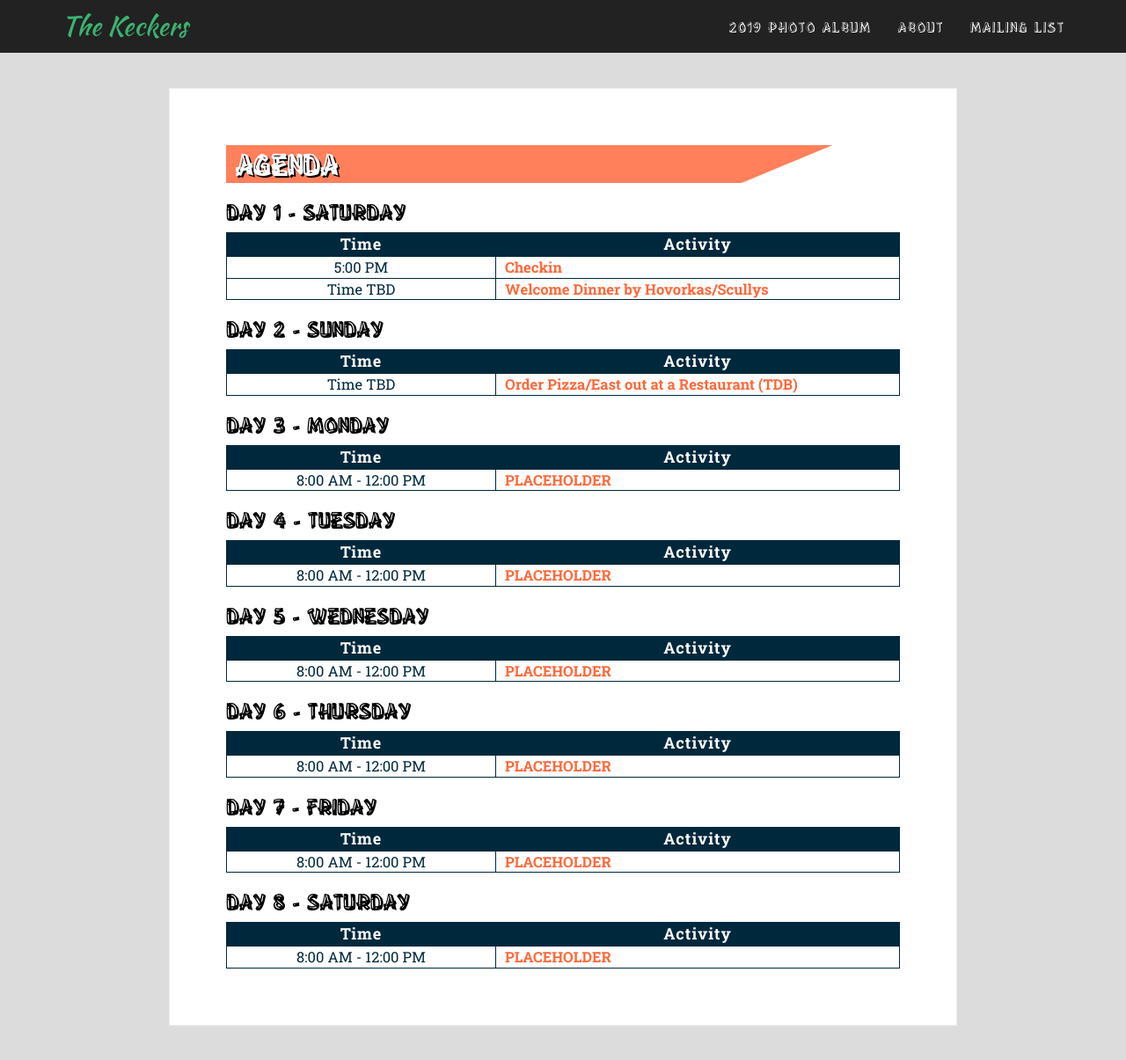
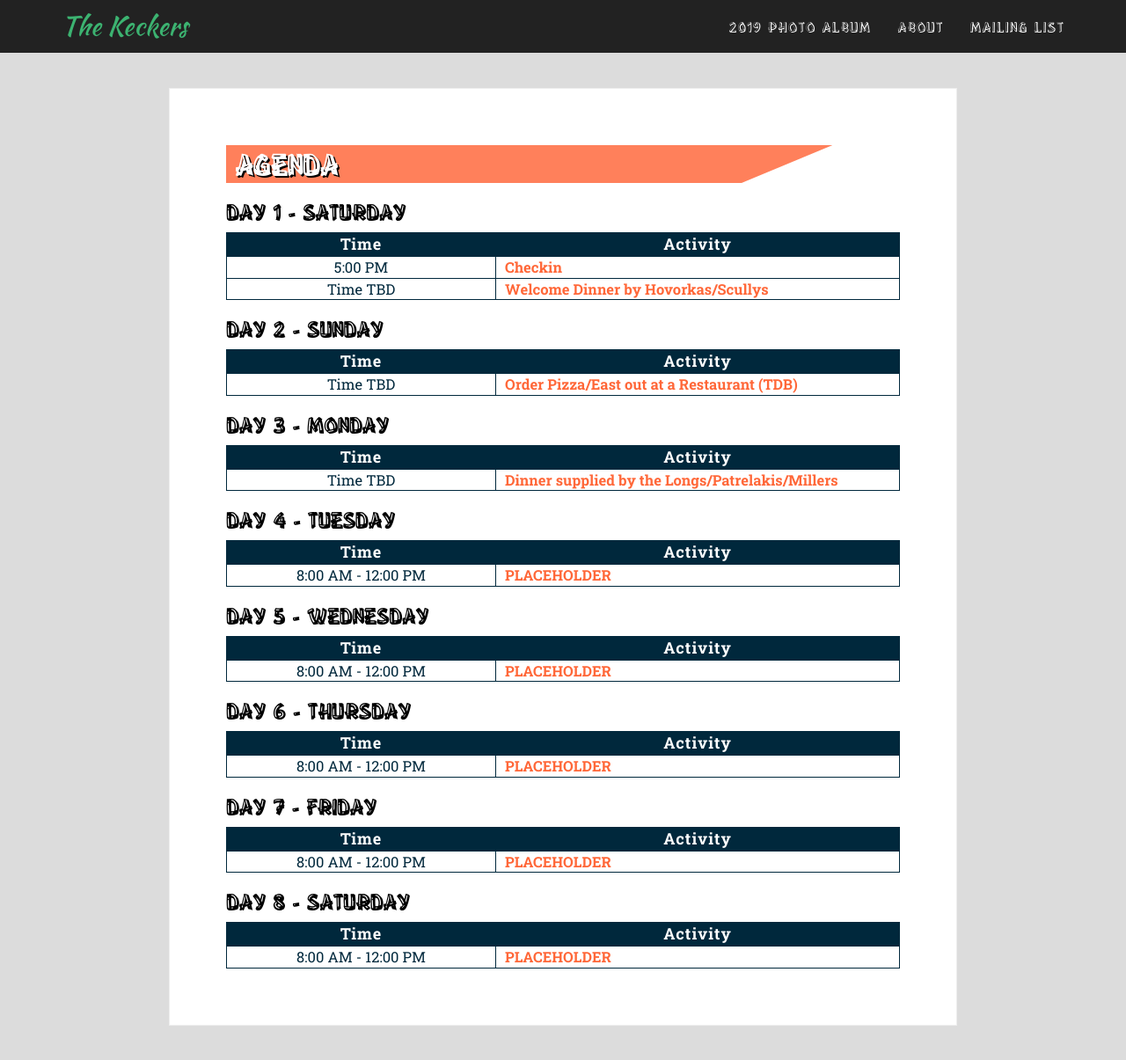
Before and after one commit to xb4r7x/xb4r7x.github.io, a Jekyll site: the page built from _2017_pages/agenda.html, in a window 1280 px wide and 1316 px high. Shown: the top 1205 px of the window at 88% size. Built offline with Jekyll 4.4.1, drawn with Linux system fonts in a browser that asks for light colours; some web fonts are replaced.

Commit message:
Update agendas_3.yml

```diff
--- a/_data/twenty_17/agendas_3.yml
+++ b/_data/twenty_17/agendas_3.yml
@@ -1,5 +1,5 @@
-- time: 8:00 AM - 12:00 PM
-  info: "<b>PLACEHOLDER</b>"
+- time: Time TBD
+  info: "<b>Dinner supplied by the Longs/Patrelakis/Millers</b>"
 
 #- time: 12:00 PM - 3:00 PM
 #  info: "<u>Title</u><br><b>Name</b><br><i>Position</i><br><br>Topic"
```
